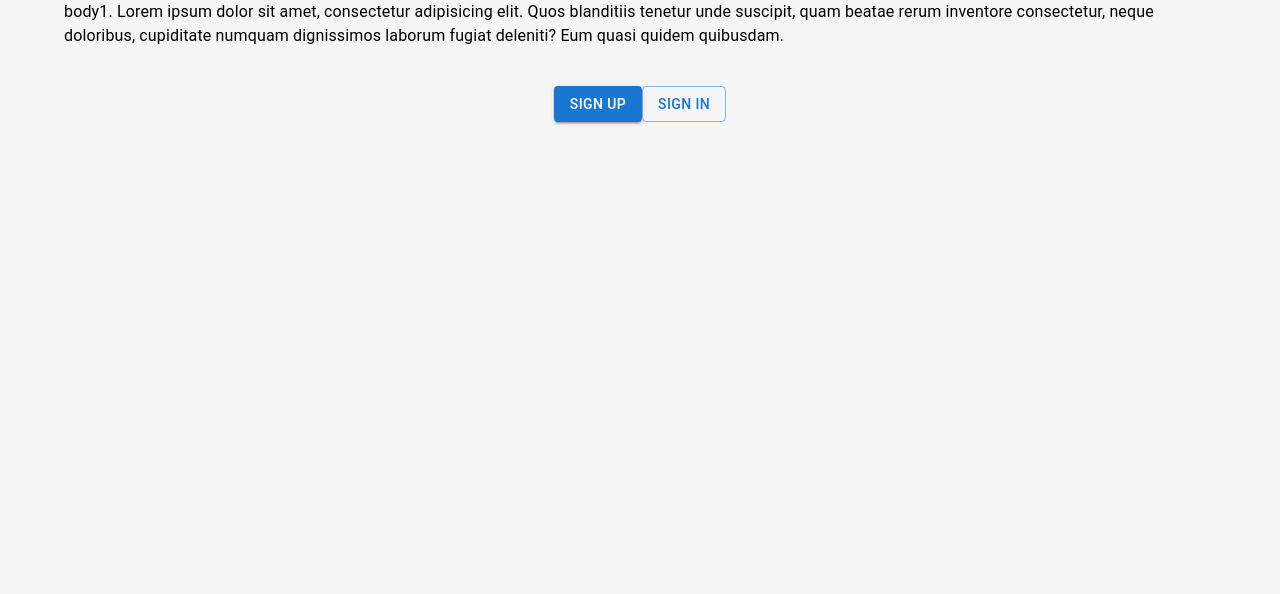
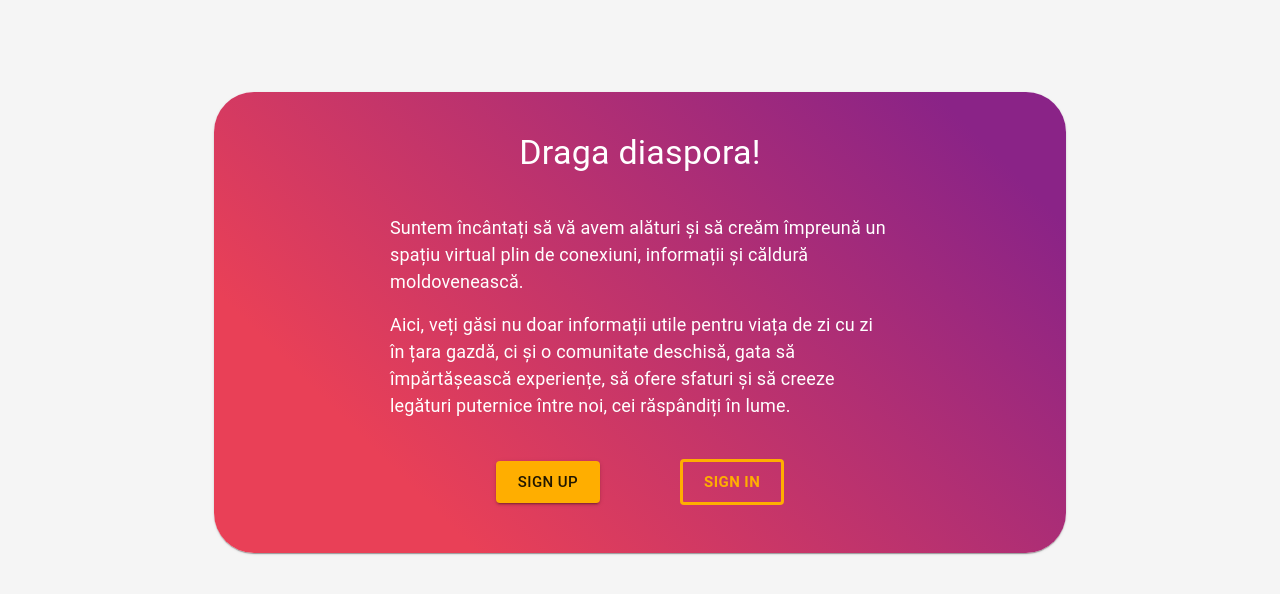
Before and after one commit to nastea19/CodeBreakers, a React (Create React App) app in the folder my-react-app/: page /firstPage in a window 1280 px wide. Shown: the top 594 px of the page. Built offline with nearby package versions, Linux system fonts and the light colour scheme.

Commit message:
rout modified in sign-in, sign-up

```diff
--- a/my-react-app/src/components/Suggestion.tsx
+++ b/my-react-app/src/components/Suggestion.tsx
@@ -57,17 +57,17 @@ function CommentsSection() {
   return (
     <ThemeProvider theme={theme}>
       <NavBar />
-      <CssBaseline />
       <Box
         display="flex"
         alignItems="center"
         sx={{
           flexDirection: "column",
           borderRadius: 10,
-          justifyContent: "space-between",
+          justifyContent: "space-evenly",
         }}
+        minHeight="36rem"
       >
-        <Typography variant="h2" color="primary">
+        <Typography variant="h2" color="primary" sx={{ mt: 10 }}>
           Sugestii
         </Typography>
         <ul>
@@ -80,24 +80,28 @@ function CommentsSection() {
         <Box
           component="form"
           sx={{
-            "& > :not(style)": { m: 1, width: "25ch" },
+            "& > :not(style)": { m: 1, width: "50ch" },
           }}
           noValidate
           autoComplete="off"
         >
           <TextField
-            id="outlined-basic"
+            multiline
+            label="Vocea ta conteaza!"
+            rows={5} // Вы можете настроить количество строк
             variant="outlined"
             value={newComment}
             onChange={handleCommentChange}
             placeholder="Adauga comentariu"
-            sx={{ backgroundColor: "white", p: 1, width: "100%" }}
           />
-
-          <Button variant="contained" onClick={handleAddComment}>
-            Adauga
-          </Button>
         </Box>
+        <Button
+          variant="contained"
+          onClick={handleAddComment}
+          sx={{ mb: 5, mt: 2 }}
+        >
+          Adauga
+        </Button>
         {successMessage && <Alert>{successMessage}</Alert>}
       </Box>
       <Footer />
--- a/my-react-app/src/components/firstPage.tsx
+++ b/my-react-app/src/components/firstPage.tsx
@@ -1,31 +1,144 @@
+// WelcomePage.tsx
+import React from "react";
+import { Card, CardContent, Typography, Container, Theme } from "@mui/material";
+import Button from "@mui/material/Button";
 import Box from "@mui/material/Box";
-import Typography from "@mui/material/Typography";
-import Button from "@mui/material/Button";
-import { Link } from "react-router-dom";
-import { Pagination, TextField } from "@mui/material";
-import Footer from "./footer";
-//import "../App.css";
+import { theme } from "./theme";
+import { ThemeProvider } from "@emotion/react";
 
 function FirstPage() {
   return (
-    <>
-      <Box display="grid" alignItems="center" gap={4}>
-        <Typography variant="body1" gutterBottom>
-          body1. Lorem ipsum dolor sit amet, consectetur adipisicing elit. Quos
-          blanditiis tenetur unde suscipit, quam beatae rerum inventore
-          consectetur, neque doloribus, cupiditate numquam dignissimos laborum
-          fugiat deleniti? Eum quasi quidem quibusdam.
-        </Typography>
-        <Box display="block" textAlign="center">
-          <Button href="/signUp" variant="contained">
-            Sign Up
-          </Button>
-          <Button href="/signIn" variant="outlined">
-            Sign In
-          </Button>
-        </Box>
-      </Box>
-    </>
+    <ThemeProvider theme={theme}>
+      <Container maxWidth="md" sx={{ mt: "8%", textAlign: "center" }}>
+        <Card
+          sx={{
+            borderRadius: 10,
+          }}
+        >
+          <CardContent
+            sx={{
+              background: "linear-gradient(45deg, #E94057 20%, #8A2387 90%)",
+              color: "white",
+            }}
+          >
+            <Typography variant="h4" gutterBottom sx={{ p: 3 }}>
+              Draga diaspora!
+            </Typography>
+            <Typography
+              variant="body1"
+              fontSize="large"
+              sx={{ ml: 20, mr: 20, textAlign: "left", mt: 2 }}
+            >
+              Suntem încântați să vă avem alături și să creăm împreună un spațiu
+              virtual plin de conexiuni, informații și căldură moldovenească.
+            </Typography>
+            <Typography
+              variant="body1"
+              fontSize="large"
+              sx={{ ml: 20, mr: 20, textAlign: "left", mt: 2 }}
+            >
+              Aici, veți găsi nu doar informații utile pentru viața de zi cu zi
+              în țara gazdă, ci și o comunitate deschisă, gata să împărtășească
+              experiențe, să ofere sfaturi și să creeze legături puternice între
+              noi, cei răspândiți în lume.
+            </Typography>
+            <Box display="block" textAlign="center" sx={{ p: 3, mt: 2 }}>
+              <Button
+                href="/signUp"
+                variant="contained"
+                sx={{ mr: 5 }}
+                size="large"
+                color="secondary"
+              >
+                Sign Up
+              </Button>
+              <Button
+                href="/signIn"
+                variant="outlined"
+                sx={{ ml: 5, border: 3 }}
+                size="large"
+                color="secondary"
+              >
+                <strong>Sign In</strong>
+              </Button>
+            </Box>
+          </CardContent>
+        </Card>
+      </Container>
+    </ThemeProvider>
   );
 }
+
 export default FirstPage;
+
+// import Box from "@mui/material/Box";
+// import Typography from "@mui/material/Typography";
+// import Button from "@mui/material/Button";
+// import { ThemeProvider } from "@emotion/react";
+// import { theme } from "./theme";
+
+// function FirstPage() {
+//   return (
+//     <>
+//       <ThemeProvider theme={theme}>
+//         <Box
+//           display="grid"
+//           alignItems="center"
+//           gap={4}
+//           sx={{
+//             background: "linear-gradient(45deg, #E94057 20%, #8A2387 90%)",
+//             height: "100%",
+//             p: 10,
+//             borderRadius: 10,
+//           }}
+//         >
+//           <Typography
+//             variant="h1"
+//             fontWeight="xl"
+//             fontSize="clamp(1rem, 1rem + 1vw, 3rem)"
+//             sx={{ ml: 20, mr: 20 }}
+//             color="#FFAE00"
+//           >
+//             Salutare tuturor dragilor care ne urmăriți pe acest minunat săit
+//             dedicat comunității noastre din diaspora! Suntem încântați să vă
+//             avem alături și să creăm împreună un spațiu virtual plin de
+//             conexiuni, informații și căldură moldovenească.
+//           </Typography>
+//           <Typography
+//             variant="h1"
+//             fontWeight="xl"
+//             fontSize="clamp(1rem, 1rem + 1vw, 3rem)"
+//             sx={{ ml: 20, mr: 20 }}
+//             color="#FFAE00"
+//           >
+//             Aici, veți găsi nu doar informații utile pentru viața de zi cu zi în
+//             țara gazdă, ci și o comunitate deschisă, gata să împărtășească
+//             experiențe, să ofere sfaturi și să creeze legături puternice între
+//             noi, cei răspândiți în lume.
+//           </Typography>
+//           <Box display="block" textAlign="center" sx={{ p: 10 }}>
+//             <Button
+//               href="/signUp"
+//               variant="contained"
+//               sx={{ mr: 5 }}
+//               size="large"
+//               color="secondary"
+//             >
+//               Sign Up
+//             </Button>
+//             <Button
+//               href="/signIn"
+//               variant="outlined"
+//               sx={{ ml: 5 }}
+//               size="large"
+//               color="secondary"
+//             >
+//               Sign In
+//             </Button>
+//           </Box>
+//         </Box>
+//       </ThemeProvider>
+//     </>
+//   );
+// }
+// export default FirstPage;
--- a/my-react-app/src/components/footer.tsx
+++ b/my-react-app/src/components/footer.tsx
@@ -11,9 +11,11 @@ export default function Footer() {
       sx={{
         backgroundColor: "#A480CF",
         p: 6,
-        display: "flex",
-        flexDirection: "column",
+        mb: "-100rem",
+        ml: 0,
+        mr: 0,
       }}
+      component="footer"
     >
       <Container maxWidth="sm">
         <Typography variant="body2" color="white" align="center">
--- a/my-react-app/src/components/navbar.tsx
+++ b/my-react-app/src/components/navbar.tsx
@@ -9,7 +9,6 @@ import Container from "@mui/material/Container";
 import Avatar from "@mui/material/Avatar";
 import Button from "@mui/material/Button";
 import Tooltip from "@mui/material/Tooltip";
-import { CssBaseline } from "@mui/material";
 import "../App.css";
 
 const pages = ["Lectii", "Sugestii", "APL", "Leaderboard"];
@@ -39,15 +38,7 @@ function NavBar() {
   };
 
   return (
-    <AppBar
-      position="static"
-      className="navBar"
-      sx={{
-        background:
-          "linear-gradient(45deg, #FFFF00 30%, #E94057 30%, #8A2387 90%)",
-      }}
-    >
-      <CssBaseline />
+    <AppBar position="static" className="navBar">
       <Container maxWidth="xl">
         <Toolbar disableGutters>
           <Box sx={{ flexGrow: 1, display: { xs: "flex", md: "none" } }}>
@@ -77,13 +68,10 @@ function NavBar() {
                 href={"/" + page}
                 key={page}
                 onClick={handleCloseNavMenu}
-                sx={{
-                  my: 2,
-                  color: "white",
-                  display: "block",
-                }}
+                sx={{ my: 2, color: "white", display: "block" }}
               >
-                <span color="black">{page}</span>
+                {page}
+
               </Button>
             ))}
           </Box>
@@ -91,13 +79,12 @@ function NavBar() {
           <Typography
             variant="h6"
             component="div"
-            color="#FF499E"
             sx={{
               flexGrow: 1,
-              textAlign: "center",
-              backgroundColor: "#FFFF05", // Set the background color (here, a shade of green)
-              borderRadius: "5px", // Rounded corners
-              padding: "5px 10px", // Adjust padding for better visibility
+              textAlign: 'center',
+              backgroundColor: '#779BE7', // Set the background color (here, a shade of green)
+              borderRadius: '5px', // Rounded corners
+              padding: '5px 10px', // Adjust padding for better visibility
             }}
           >
             Scorul tau: 100xp
--- a/my-react-app/src/components/sign-in.tsx
+++ b/my-react-app/src/components/sign-in.tsx
@@ -22,7 +22,7 @@ function SignIn() {
 
     const isLoginSuccess = loginUser(data.email, data.password);
     if (isLoginSuccess) {
-      navigate("/");
+      navigate("/Lectii");
       toast.success("Signed in successfully", {
         position: "top-right",
         autoClose: 3000,
--- a/my-react-app/src/components/sign-up.tsx
+++ b/my-react-app/src/components/sign-up.tsx
@@ -36,7 +36,7 @@ function SignUp() {
     const isRegisterSuccess = registerUser(user);
     if (isRegisterSuccess) {
       toast.success("Signed up successfully");
-      navigate("/sign-in");
+      navigate("/signIn");
     } else {
       toast.error("User with this email already exist");
     }
--- a/my-react-app/src/components/theme.tsx
+++ b/my-react-app/src/components/theme.tsx
@@ -6,7 +6,7 @@ export const theme = createTheme({
       main: "#A480CF",
     },
     secondary: {
-      main: "#FFFF05",
+      main: "#FFAE00",
     },
 
     error: {
```
